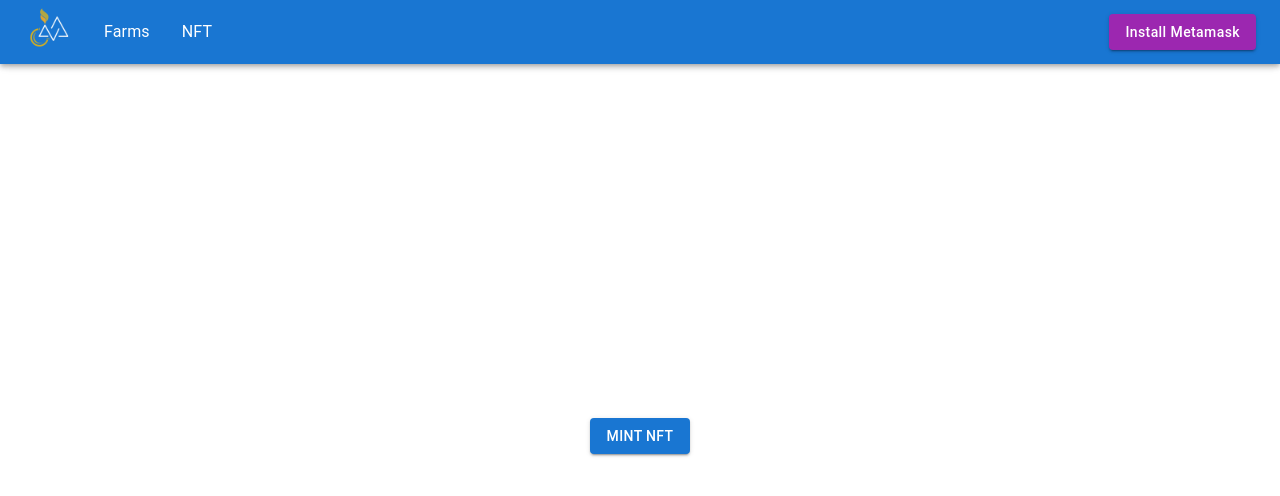
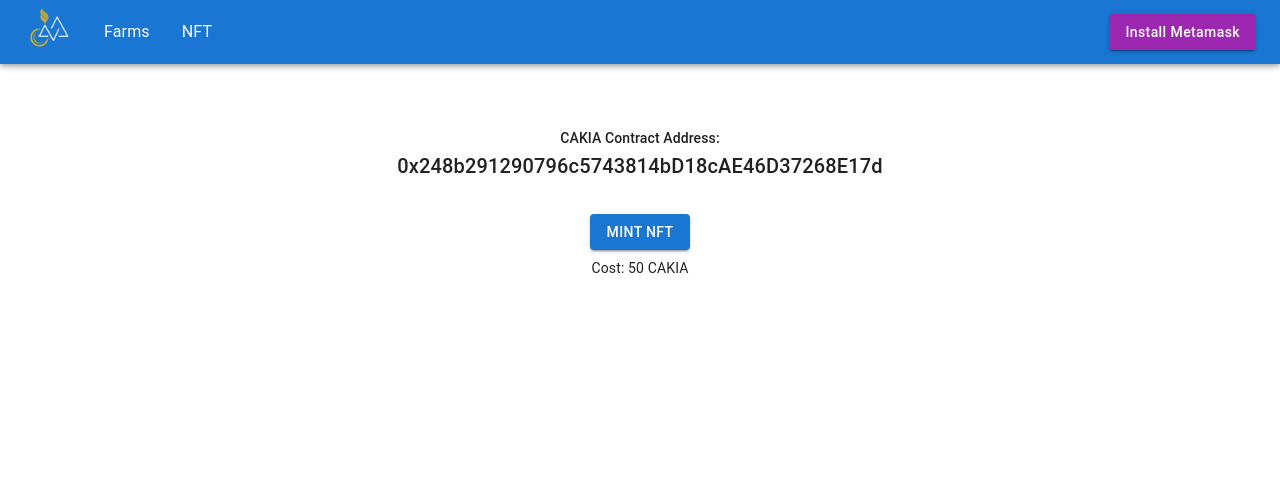
Before and after one commit to igorek17000/topapr, a React (Create React App) app in the folder front/: page /nft in a window 1280 px wide. Shown: the top 496 px of the page. Built offline with nearby package versions, Linux system fonts and the light colour scheme.

Commit message:
Contract Address & cost information

```diff
--- a/front/src/components/NftMint/NftMint.tsx
+++ b/front/src/components/NftMint/NftMint.tsx
@@ -6,6 +6,7 @@ import CakiaAllowance from './CakiaAllowance';
 import UserContext from 'context/UserContext';
 import ContractContext from 'context/ContractContext';
 import { cakiaNftCa } from 'contracts';
+import { Typography } from '@mui/material';
 
 export default function NftMint() {
   const { address } = useContext(UserContext);
@@ -42,9 +43,15 @@ export default function NftMint() {
         display: 'flex',
         justifyContent: 'center',
         alignItems: 'center',
-        height: 'calc(100vh - 120px)',
+        flexDirection: 'column',
       }}
     >
+      <Box sx={{ my: 4, textAlign: 'center' }}>
+        <Typography variant="subtitle2">CAKIA Contract Address:</Typography>
+        <Typography variant="h6">
+          0x248b291290796c5743814bD18cAE46D37268E17d
+        </Typography>
+      </Box>
       {isCakiaApproved ? (
         <NftMintButton />
       ) : (
--- a/front/src/components/NftMint/NftMintButton.tsx
+++ b/front/src/components/NftMint/NftMintButton.tsx
@@ -1,5 +1,5 @@
 import React, { useContext, useState } from 'react';
-import { Button, ButtonProps } from '@mui/material';
+import { Box, Button, ButtonProps, Typography } from '@mui/material';
 import { LoadingButton } from '@mui/lab';
 import SaveIcon from '@mui/icons-material/Save';
 import ContractContext from 'context/ContractContext';
@@ -43,6 +43,9 @@ export default function NftMintButton(props: NftMintButtonProps) {
           Mint NFT
         </Button>
       )}
+      <Box sx={{ my: 1 }}>
+        <Typography variant="body2">Cost: 50 CAKIA</Typography>
+      </Box>
     </React.Fragment>
   );
 }
```
